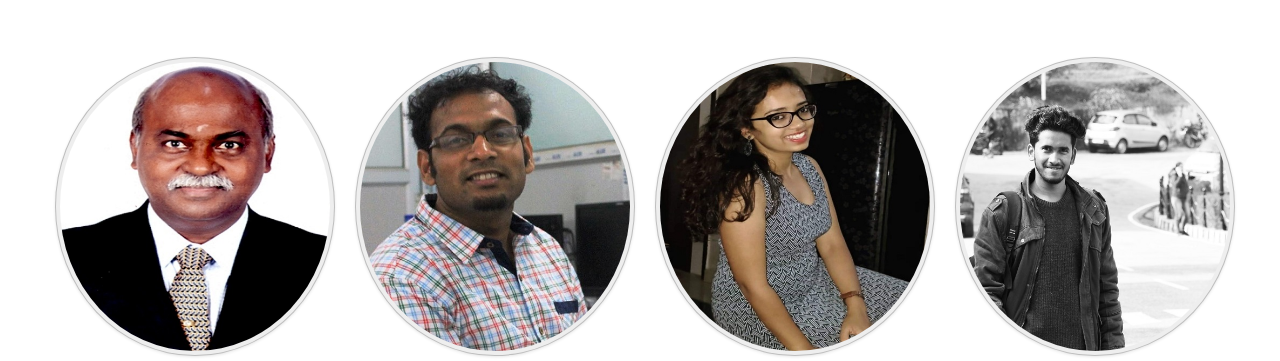
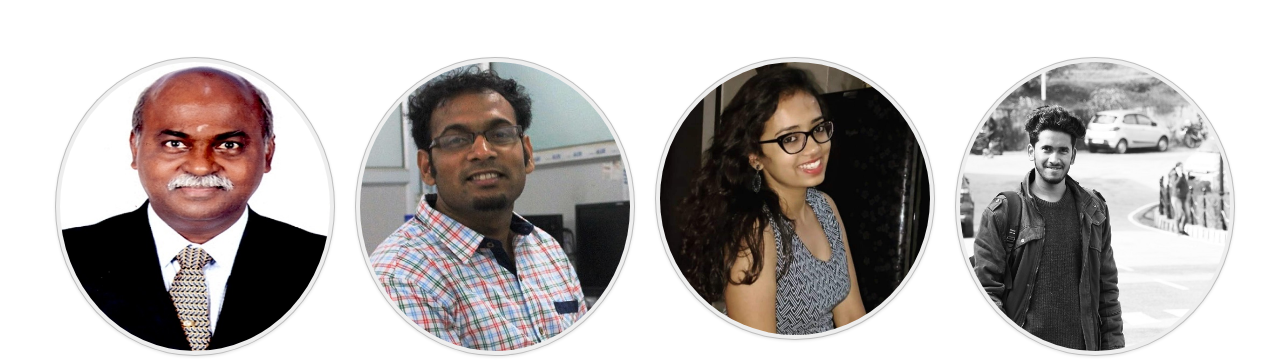
Before and after one commit to aavesh-iiitu/Aavesh-IIITU.github.io, a plain HTML site: page index.html in a window 1280 px wide. Shown: the part 918-1279 px from the top of the page. Drawn offline with Linux system fonts and the light colour scheme.

Commit message:
Update index.html

```diff
--- a/index.html
+++ b/index.html
@@ -156,7 +156,7 @@
           </div>
         </div>
         <div class="span3">
-          <img src="assets/img/members/IMG_20190310_124330.png" alt="" class="img-polaroid" />
+          <img src="assets/img/members/nancy.jpg" alt="" class="img-polaroid" />
           <div class="roles">
             <h5><strong>Nancy Chauhan</strong></h5>
             <p>
```
